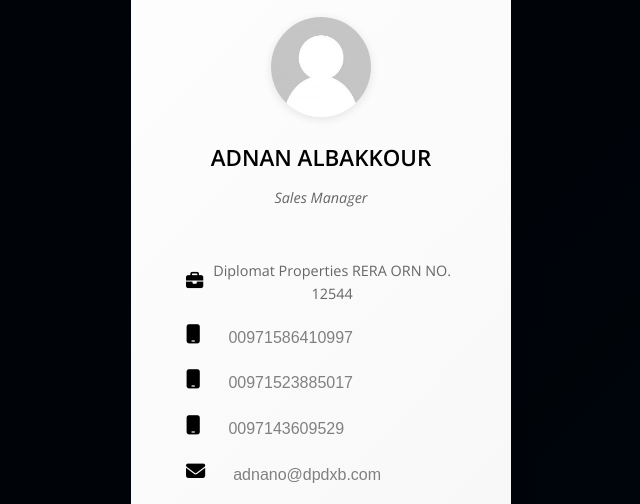
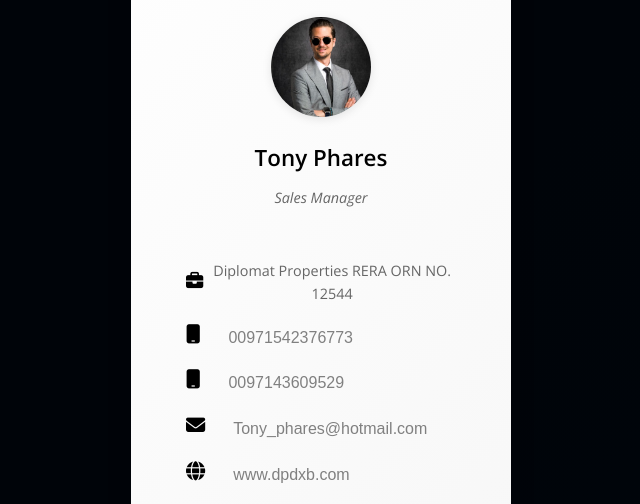
Before and after one commit to Diplomat-Properties/Tony-Phares-, a plain HTML site: page index.html in a window 1280 px wide. Shown: the part 250-754 px from the top of the page, without its empty margins (319-959 px from the left). Drawn offline with nearby package versions, Linux system fonts and the light colour scheme.

Commit message:
Update index.html

```diff
--- a/index.html
+++ b/index.html
@@ -22,17 +22,16 @@
     </div>
 
     <div class="agent-section">
-      <img src="img/blank.jpg" alt="Agent Photo" class="agent-photo">
-      <h3 class="agent-name">ADNAN ALBAKKOUR</h3>
+      <img src="img/tony.jpeg" alt="Agent Photo" class="agent-photo">
+      <h3 class="agent-name">Tony Phares</h3>
       <p class="agent-role">Sales Manager</p>
       <p class="agent-registration"><span class="registration-symbol"><i class="fa-solid fa-briefcase detail-icon"></i></span> Diplomat Properties RERA ORN NO. 12544</p>
     </div>
 
     <div class="card-details">
-      <p><i class="fa-solid fa-mobile detail-icon"></i> <a href="tel:00971586410997">00971586410997</a></p>
-      <p><i class="fa-solid fa-mobile detail-icon"></i> <a href="tel:00971523885017">00971523885017</a></p>
+      <p><i class="fa-solid fa-mobile detail-icon"></i> <a href="tel:00971542376773">00971542376773</a></p>
       <p><i class="fa-solid fa-mobile detail-icon"></i> <a href="tel:0097143609529">0097143609529</a></p>
-      <p><i class="fas fa-envelope detail-icon"></i> <a href="mailto:adnano@dpdxb.com">adnano@dpdxb.com</a></p>
+      <p><i class="fas fa-envelope detail-icon"></i> <a href="mailto:Tony_phares@hotmail.com">Tony_phares@hotmail.com</a></p>
       <p><i class="fas fa-globe detail-icon"></i> <a href="http://www.dpdxb.com" target="_blank">www.dpdxb.com</a></p>
       <p><i class="fas fa-map-marker-alt detail-icon"></i> <a href="https://www.google.com/maps/search/?api=1&query=PO+Box+No+181702+Office+NO.807+Opal+Tower+Business+Bay%2C+Dubai+UAE" target="_blank">PO Box No 181702 Office NO.807 Opal Tower Business Bay, Dubai UAE</a></p>
     </div>
```
